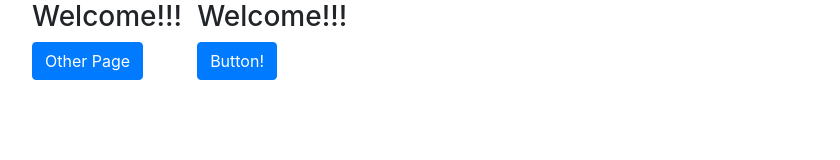
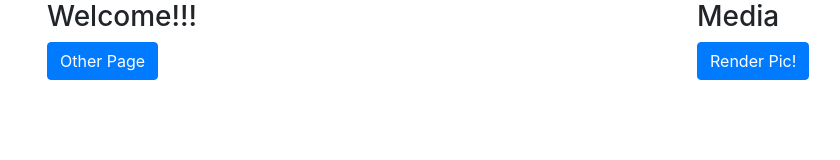
Before and after one commit to nmerenbloom/hello-world, a website: page index.html in a window 1280 px wide. Shown: the whole page, without its empty margins (38-878 px from the left). Drawn offline with nearby package versions, Linux system fonts and the light colour scheme.

Commit message:
Media/RenderPic/script

```diff
--- a/index.html
+++ b/index.html
@@ -11,15 +11,15 @@
     <script src="engine.js"></script>
     <div class="container">
         <div class="row">
-            <div class="col-xs-12">
+            <div class="col-md-7">
                 <h3>Welcome!!!</h3>
                 <button onClick="onNavigate('toNoah')" class="btn btn-primary">Other Page</button>
             </div>
 
-            <div class="col-xs-1 col-sm-1 col-md-1 col-lg-1">
-                <h3>Welcome!!!</h3>
-                <button onClick="onNavigate('toNoah')" class="btn btn-primary">Button!</button>
-                <!-- <a href="noah.html">Noah</a> -->
+            <div class="col-xs-12">
+                <h3>Media</h3>
+                <button onClick="onNavigate('toNoah')" class="btn btn-primary">Render Pic!</button>
+                <div id="picAnchor"></div>
             </div>
 
         </div>
--- a/package.json
+++ b/package.json
@@ -8,7 +8,8 @@
   },
   "devDependencies": {},
   "scripts": {
-    "test": "echo \"Error: no test specified\" && exit 1"
+    "test": "echo \"Error: no test specified\" && exit 1",
+    "start": "npx browser-sync start -sw"
   },
   "repository": {
     "type": "git",
```
